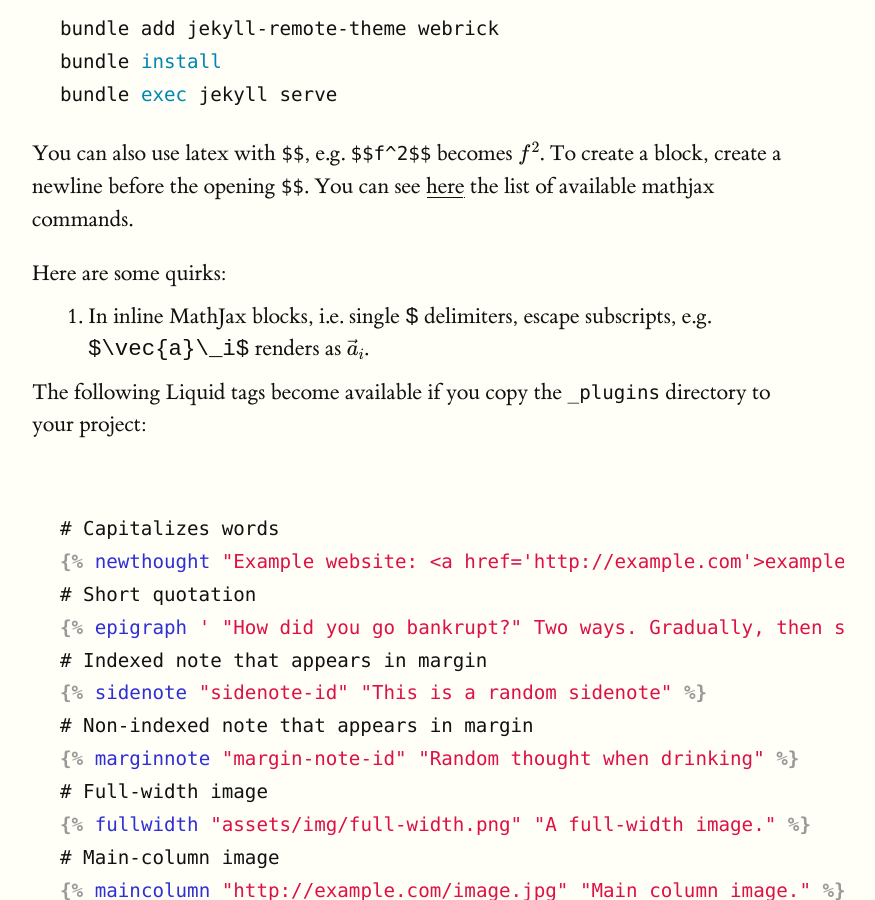
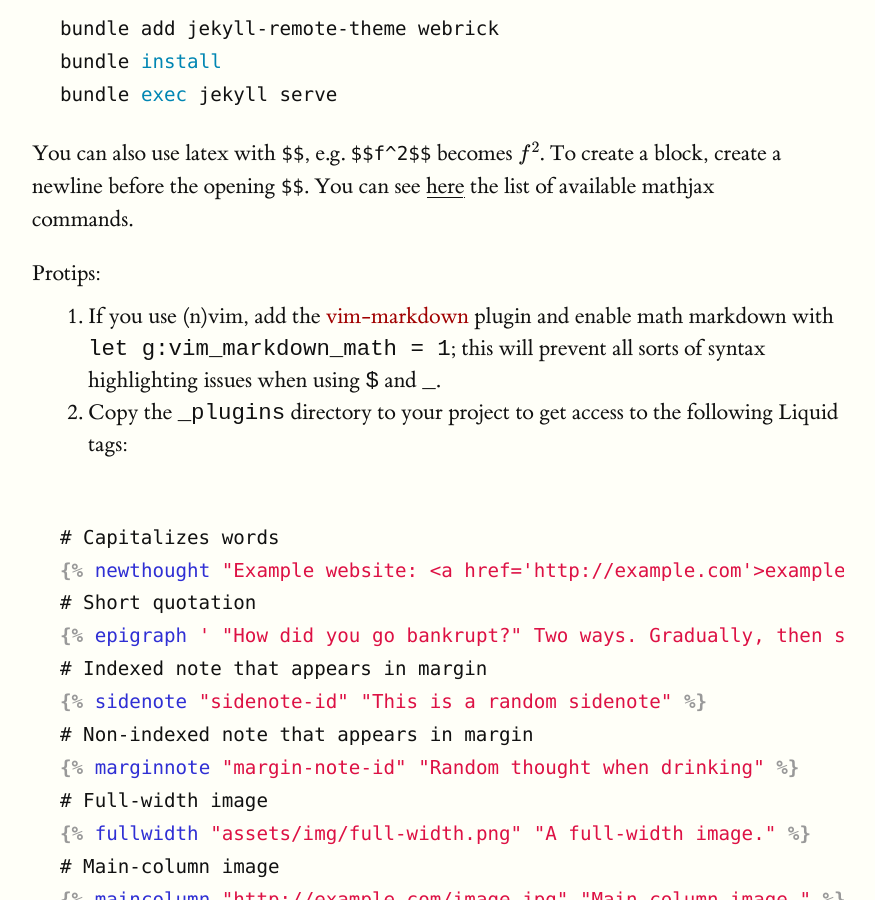
Before and after one commit to danjenson/et, a Jekyll site: the page built from index.md, in a window 1280 px wide and 900 px high, scrolled down 756 px. Shown: the whole window, without its empty margins (128-1003 px from the left). Built offline with Jekyll 4.4.1, drawn with Linux system fonts in a browser that asks for light colours; some web fonts are replaced.

Commit message:
updated notes

````diff
--- a/docs/feed.xml
+++ b/docs/feed.xml
@@ -1,4 +1,4 @@
-<?xml version="1.0" encoding="utf-8"?><feed xmlns="http://www.w3.org/2005/Atom" ><generator uri="https://jekyllrb.com/" version="4.2.2">Jekyll</generator><link href="https://danjenson.github.io/et/feed.xml" rel="self" type="application/atom+xml" /><link href="https://danjenson.github.io/et/" rel="alternate" type="text/html" /><updated>2022-09-22T11:34:39-07:00</updated><id>https://danjenson.github.io/et/feed.xml</id><title type="html">Edward Tufte Jekyll Theme</title><subtitle>This is a sample Edward Tufte Jekyll Theme.</subtitle><author><name>Daniel Jenson</name></author><entry><title type="html">Welcome to Jekyll!</title><link href="https://danjenson.github.io/et/jekyll/update/2022/09/13/Hello-World.html" rel="alternate" type="text/html" title="Welcome to Jekyll!" /><published>2022-09-13T15:50:54-07:00</published><updated>2022-09-13T15:50:54-07:00</updated><id>https://danjenson.github.io/et/jekyll/update/2022/09/13/Hello-World</id><content type="html" xml:base="https://danjenson.github.io/et/jekyll/update/2022/09/13/Hello-World.html"><![CDATA[<p>You’ll find this post in your <code class="language-plaintext highlighter-rouge">_posts</code> directory. Go ahead and edit it and re-build the site to see your changes. You can rebuild the site in many different ways, but the most common way is to run <code class="language-plaintext highlighter-rouge">jekyll serve</code>, which launches a web server and auto-regenerates your site when a file is updated.</p>
+<?xml version="1.0" encoding="utf-8"?><feed xmlns="http://www.w3.org/2005/Atom" ><generator uri="https://jekyllrb.com/" version="4.2.2">Jekyll</generator><link href="https://danjenson.github.io/et/feed.xml" rel="self" type="application/atom+xml" /><link href="https://danjenson.github.io/et/" rel="alternate" type="text/html" /><updated>2022-09-22T21:57:28-07:00</updated><id>https://danjenson.github.io/et/feed.xml</id><title type="html">Edward Tufte Jekyll Theme</title><subtitle>This is a sample Edward Tufte Jekyll Theme.</subtitle><author><name>Daniel Jenson</name></author><entry><title type="html">Welcome to Jekyll!</title><link href="https://danjenson.github.io/et/jekyll/update/2022/09/13/Hello-World.html" rel="alternate" type="text/html" title="Welcome to Jekyll!" /><published>2022-09-13T15:50:54-07:00</published><updated>2022-09-13T15:50:54-07:00</updated><id>https://danjenson.github.io/et/jekyll/update/2022/09/13/Hello-World</id><content type="html" xml:base="https://danjenson.github.io/et/jekyll/update/2022/09/13/Hello-World.html"><![CDATA[<p>You’ll find this post in your <code class="language-plaintext highlighter-rouge">_posts</code> directory. Go ahead and edit it and re-build the site to see your changes. You can rebuild the site in many different ways, but the most common way is to run <code class="language-plaintext highlighter-rouge">jekyll serve</code>, which launches a web server and auto-regenerates your site when a file is updated.</p>
 
 <p>Jekyll requires blog post files to be named according to the following format:</p>
 
--- a/index.md
+++ b/index.md
@@ -38,12 +38,13 @@ bundle exec jekyll serve
 You can also use latex with `$$`, e.g. `$$f^2$$` becomes $$f^2$$. To create a
 block, create a newline before the opening `$$`. You can see [here](https://docs.mathjax.org/en/latest/input/tex/macros/index.html) the list of available mathjax commands.
 
-Here are some quirks:
+Protips:
 
-1. In inline MathJax blocks, i.e. single `$` delimiters, escape subscripts,
-   e.g. `$\vec{a}\_i$` renders as $\vec{a}\_i$.
-
-The following Liquid tags become available if you copy the `_plugins` directory to your project:
+1. If you use (n)vim, add the
+   [vim-markdown](https://github.com/preservim/vim-markdown) plugin and enable
+   math markdown with `let g:vim_markdown_math = 1`; this will prevent all
+   sorts of syntax highlighting issues when using `$` and `_`.
+1. Copy the `_plugins` directory to your project to get access to the following Liquid tags:
 
 ```liquid
 {% raw %}
````
Also changed, not shown: docs/index.html (+6 -5 lines).
